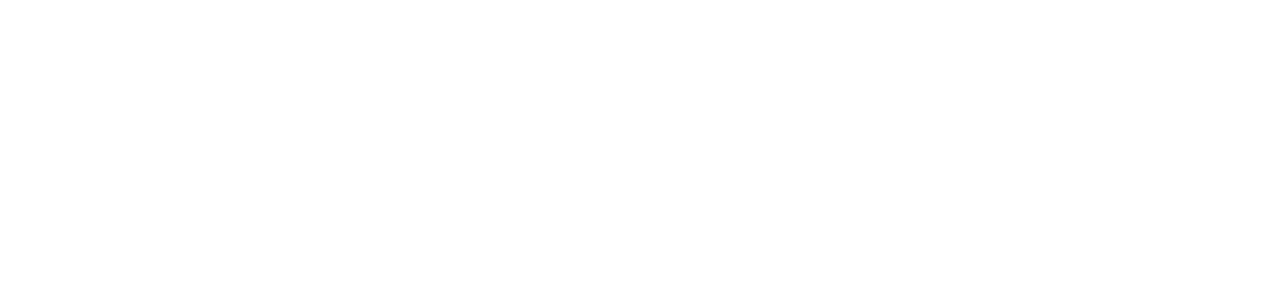
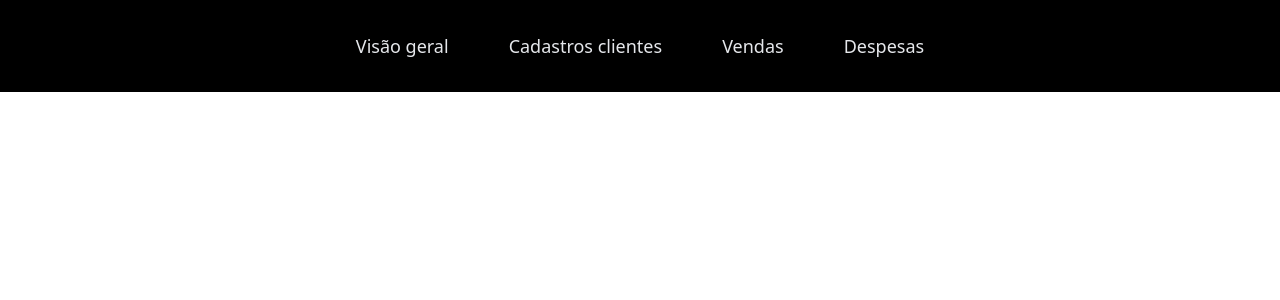
Before and after one commit to LeonardoLobas/Gest-o, a React (Vite) app: page / in a window 1280 px wide. Shown: the top 300 px of the page. Built offline with nearby package versions, Linux system fonts and the light colour scheme.

Commit message:
Adicionar componente Header com navegação e estilo

```diff
--- a/src/Components/header.tsx
+++ b/src/Components/header.tsx
@@ -1,5 +1,37 @@
 const Header = () => {
-    return <div></div>;
+    return (
+        <header className=" flex line- h-23 w-full bg-black">
+            <nav className="flex w-full text-lg items-center justify-center  text-gray-200">
+                <ul className="flex gap-15">
+                    <li className="relative group">
+                        <a href="#" className=" relative inline-block py-2">
+                            Visão geral
+                        </a>
+                        <span className="absolute bottom-0 left-0 w-0 h-0.5 bg-gray-200 transition-all duration-300 ease-in-out group-hover:w-full"></span>
+                    </li>
+
+                    <li className="relative group">
+                        <a href="#" className="relative inline-block py-2">
+                            Cadastros clientes
+                        </a>
+                        <span className=" absolute bottom-0 left-0 w-0 h-0.5 bg-gray-200 transition-all duration-300 ease-in-out group-hover:w-full"></span>
+                    </li>
+                    <li className="relative group">
+                        <a href="#" className="relative inline-block py-2">
+                            Vendas
+                        </a>
+                        <span className="absolute bottom-0 left-0 w-0 h-0.5 bg-gray-200 transition-all duration-300 ease-in-out group-hover:w-full"></span>
+                    </li>
+                    <li className="relative group">
+                        <a href="#" className="relative inline-block py-2">
+                            Despesas
+                        </a>
+                        <span className="absolute bottom-0 left-0 w-0 h-0.5 bg-gray-200 transition-all duration-300 ease-in-out group-hover:w-full"></span>
+                    </li>
+                </ul>
+            </nav>
+        </header>
+    );
 };
 
 export default Header;
```
